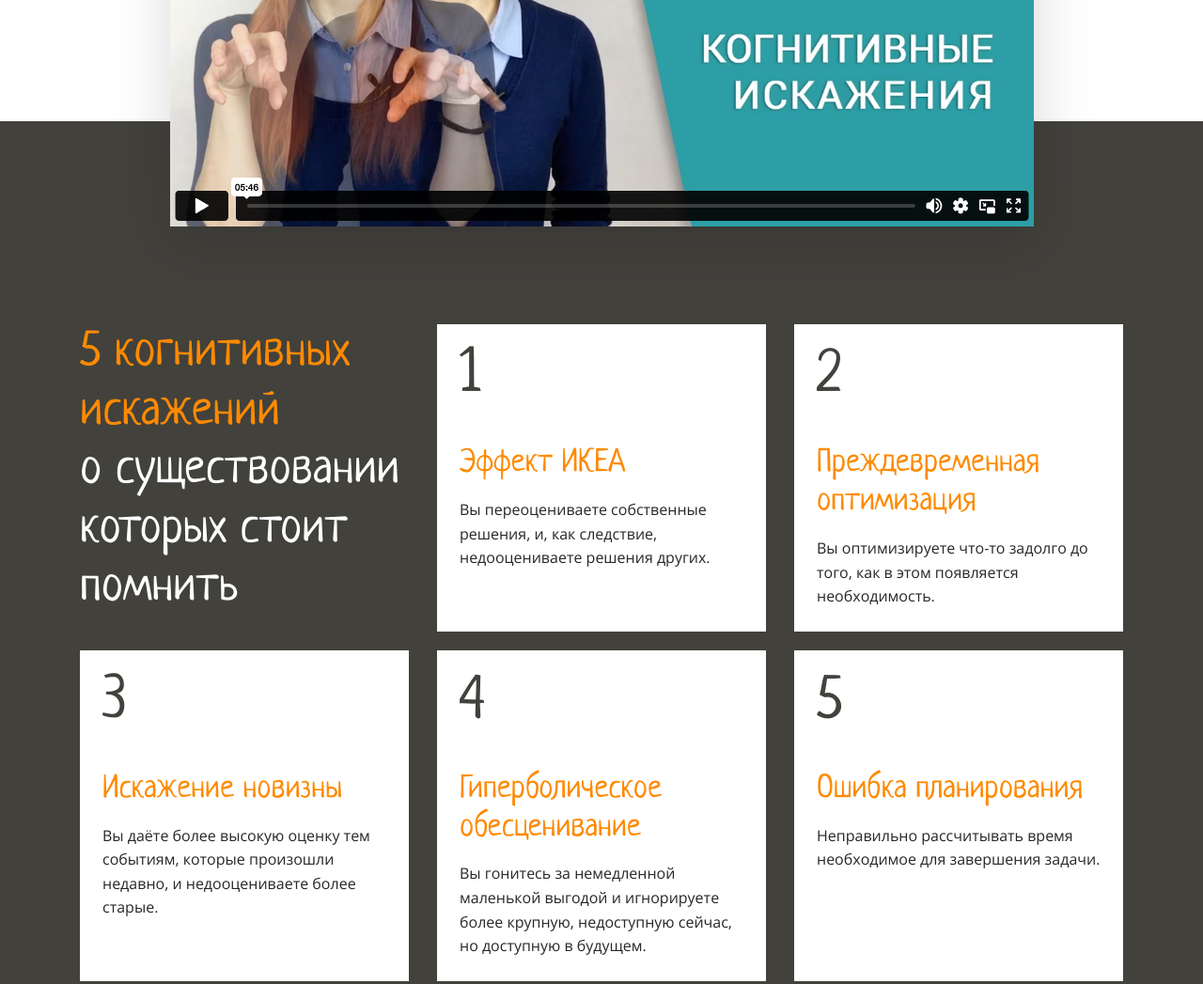
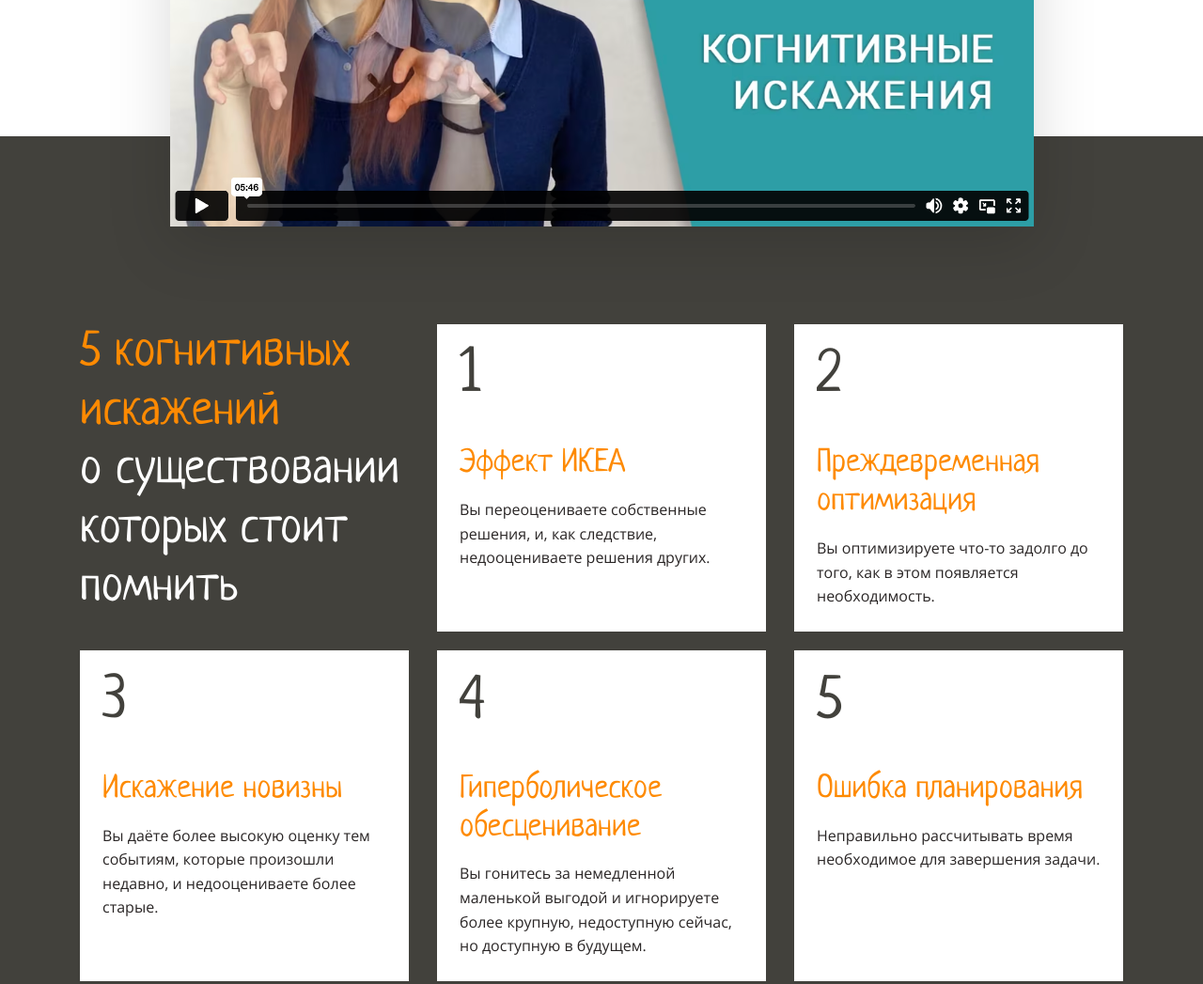
Before and after one commit to TanyaAl/layout-designer-project-58, a website: page src/index.html in a window 1280 px wide. Shown: the part 1520-2567 px from the top of the page at 94% size. Drawn offline with Linux system fonts and the light colour scheme.

Commit message:
fixPreview

```diff
--- a/src/styles/style.css
+++ b/src/styles/style.css
@@ -168,8 +168,8 @@ label {
 }
 
 #navigation {
-    margin-top: -116px;
-    padding-top: 116px;
+    margin-top: -100px;
+    padding-top: 100px;
     padding-bottom: 100px;
     /* z-index: 1; */
 }
```
